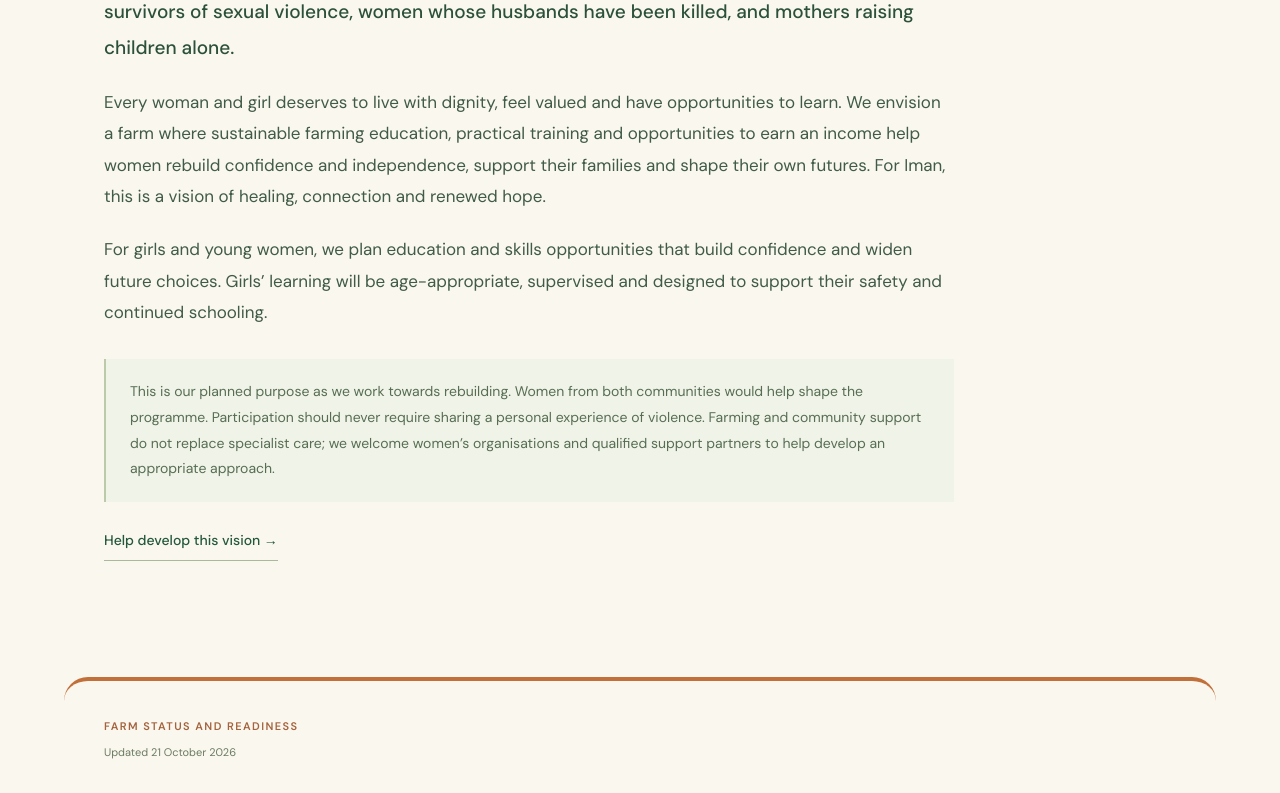
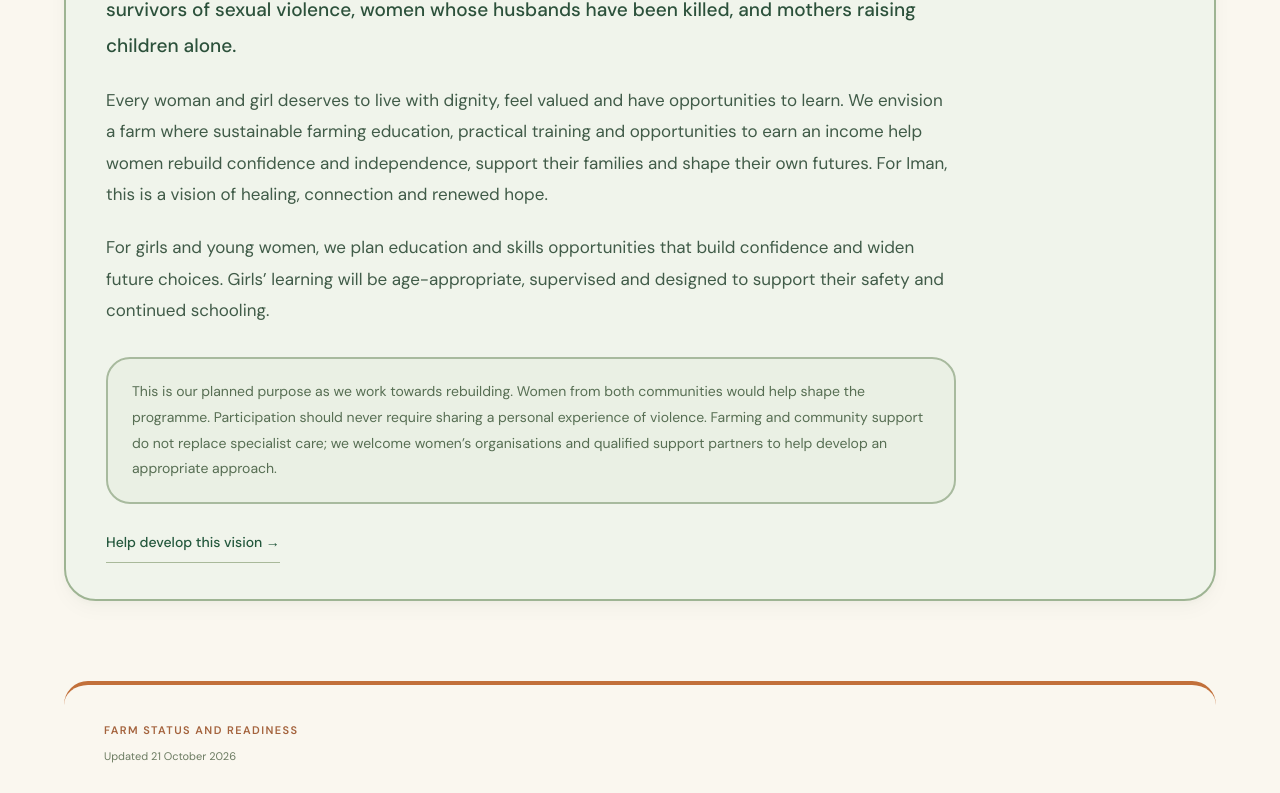
Before and after one commit to Hero988/RiseMeUp, a React (Vite) app: page / in a window 1280 px wide. Shown: the part 5999-6792 px from the top of the page. Built offline with nearby package versions, Linux system fonts and the light colour scheme; a web font is replaced by a local one.

Commit message:
Apply approved sage women and girls boxes with rounded bold borders

```diff
--- a/public/homepage-theme.css
+++ b/public/homepage-theme.css
@@ -885,3 +885,12 @@
 @media(max-width:700px) {
   .home-page #virgin-mary-farm .farm-readiness-surround {padding:25px 0}
 }
+
+/* Approved sage women and girls boxes with matching rounded corners and stronger borders. */
+.home-page #virgin-mary-farm .farm-women {
+  background:#f0f4eb;border:2px solid #9eb493;border-radius:32px;overflow:hidden;
+  box-shadow:0 3px 6px #203d2a06,0 8px 20px #203d2a08;
+}
+.home-page #virgin-mary-farm .farm-women > p.women-plan-note {
+  background:#eaf0e4;border:2px solid #a8ba9e;border-radius:24px;overflow:hidden;
+}
```
